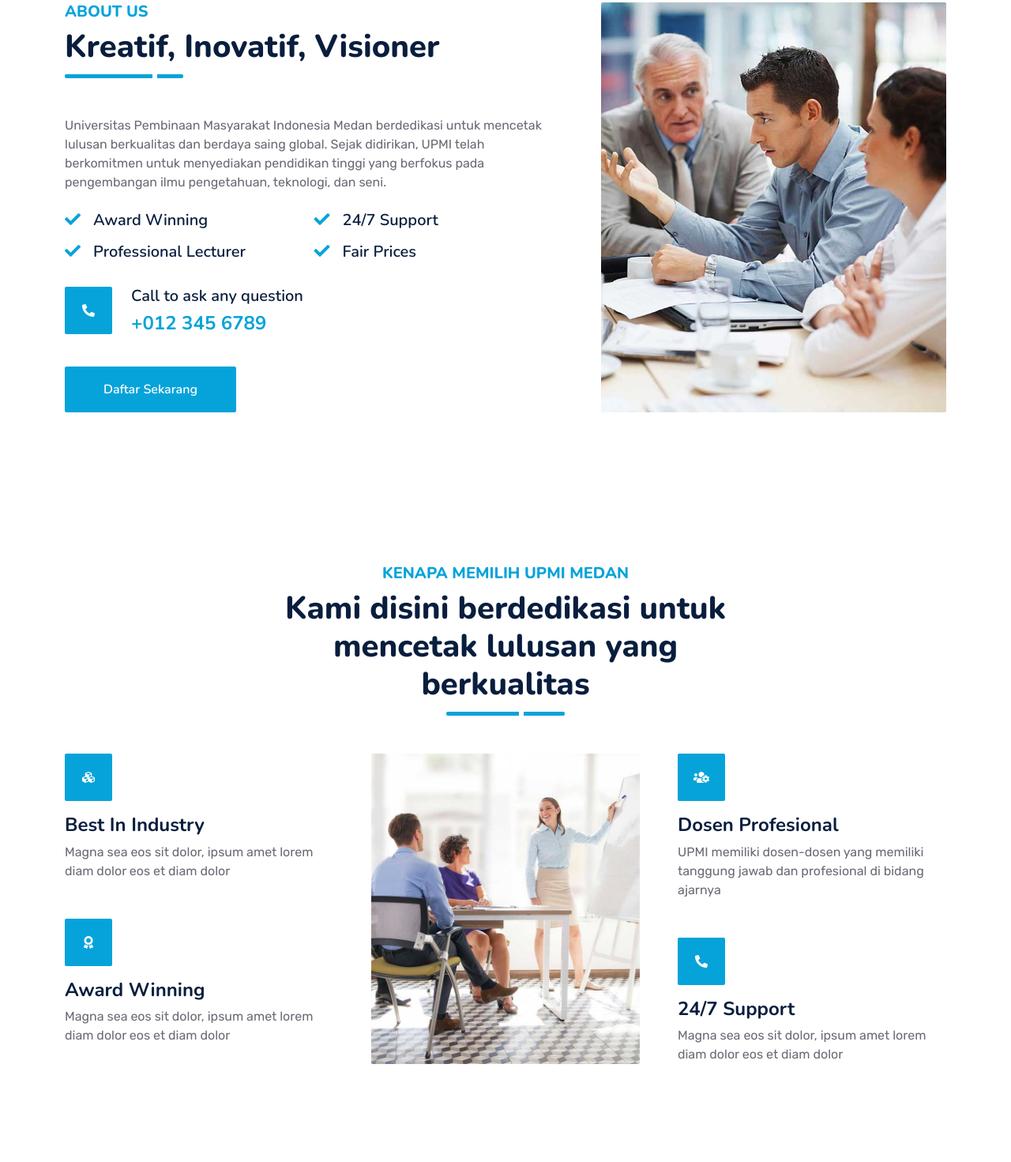
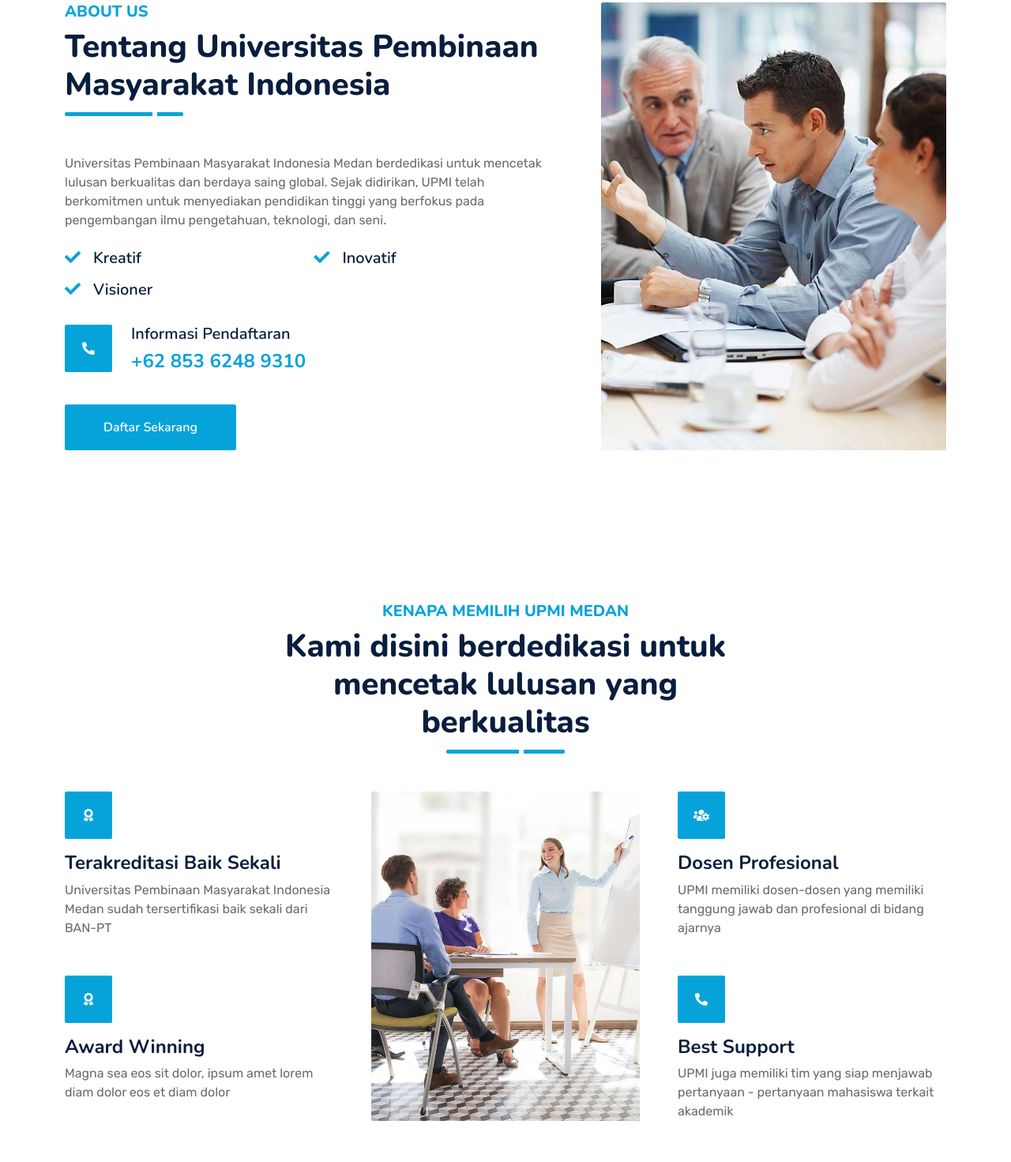
Before and after one commit to dzkrii/pmb_upmi, a plain HTML site: page index.html in a window 1280 px wide. Shown: the part 1029-2500 px from the top of the page at 79% size. Drawn offline with nearby package versions, Linux system fonts and the light colour scheme.

Commit message:
commit 2.1

```diff
--- a/index.html
+++ b/index.html
@@ -337,7 +337,9 @@
           <div class="col-lg-7">
             <div class="section-title position-relative pb-3 mb-5">
               <h5 class="fw-bold text-primary text-uppercase">About Us</h5>
-              <h1 class="mb-0">Kreatif, Inovatif, Visioner</h1>
+              <h1 class="mb-0">
+                Tentang Universitas Pembinaan Masyarakat Indonesia
+              </h1>
             </div>
             <p class="mb-4">
               Universitas Pembinaan Masyarakat Indonesia Medan berdedikasi untuk
@@ -349,19 +351,18 @@
             <div class="row g-0 mb-3">
               <div class="col-sm-6 wow zoomIn" data-wow-delay="0.2s">
                 <h5 class="mb-3">
-                  <i class="fa fa-check text-primary me-3"></i>Award Winning
+                  <i class="fa fa-check text-primary me-3"></i>Kreatif
                 </h5>
                 <h5 class="mb-3">
-                  <i class="fa fa-check text-primary me-3"></i>Professional
-                  Lecturer
+                  <i class="fa fa-check text-primary me-3"></i>Visioner
                 </h5>
               </div>
               <div class="col-sm-6 wow zoomIn" data-wow-delay="0.4s">
                 <h5 class="mb-3">
-                  <i class="fa fa-check text-primary me-3"></i>24/7 Support
+                  <i class="fa fa-check text-primary me-3"></i>Inovatif
                 </h5>
                 <h5 class="mb-3">
-                  <i class="fa fa-check text-primary me-3"></i>Fair Prices
+                  <!-- <i class="fa fa-check text-primary me-3"></i>Fair Prices -->
                 </h5>
               </div>
             </div>
@@ -376,8 +377,8 @@
                 <i class="fa fa-phone-alt text-white"></i>
               </div>
               <div class="ps-4">
-                <h5 class="mb-2">Call to ask any question</h5>
-                <h4 class="text-primary mb-0">+012 345 6789</h4>
+                <h5 class="mb-2">Informasi Pendaftaran</h5>
+                <h4 class="text-primary mb-0">+62 853 6248 9310</h4>
               </div>
             </div>
             <a
@@ -424,12 +425,12 @@
                   class="bg-primary rounded d-flex align-items-center justify-content-center mb-3"
                   style="width: 60px; height: 60px"
                 >
-                  <i class="fa fa-cubes text-white"></i>
+                  <i class="fa fa-award text-white"></i>
                 </div>
-                <h4>Best In Industry</h4>
+                <h4>Terakreditasi Baik Sekali</h4>
                 <p class="mb-0">
-                  Magna sea eos sit dolor, ipsum amet lorem diam dolor eos et
-                  diam dolor
+                  Universitas Pembinaan Masyarakat Indonesia Medan sudah
+                  tersertifikasi baik sekali dari BAN-PT
                 </p>
               </div>
               <div class="col-12 wow zoomIn" data-wow-delay="0.6s">
@@ -483,10 +484,10 @@
                 >
                   <i class="fa fa-phone-alt text-white"></i>
                 </div>
-                <h4>24/7 Support</h4>
+                <h4>Best Support</h4>
                 <p class="mb-0">
-                  Magna sea eos sit dolor, ipsum amet lorem diam dolor eos et
-                  diam dolor
+                  UPMI juga memiliki tim yang siap menjawab pertanyaan -
+                  pertanyaan mahasiswa terkait akademik
                 </p>
               </div>
             </div>
```
